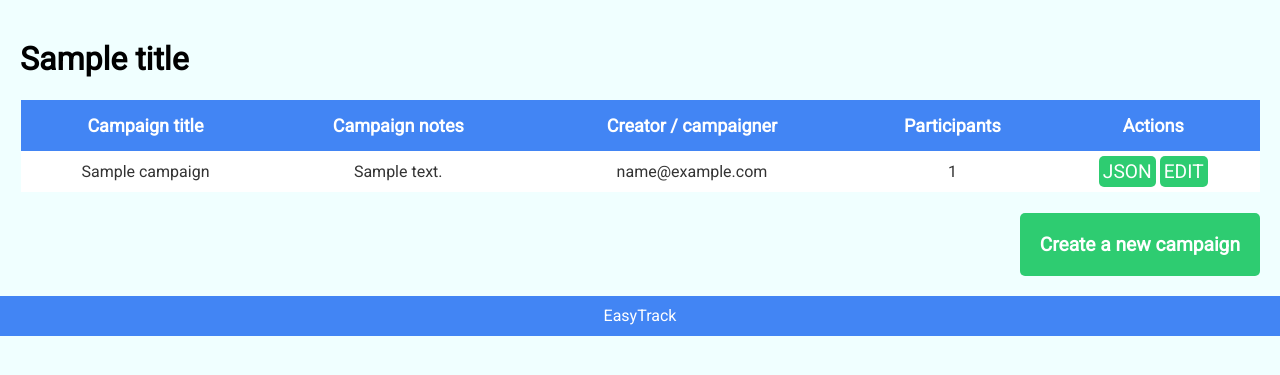
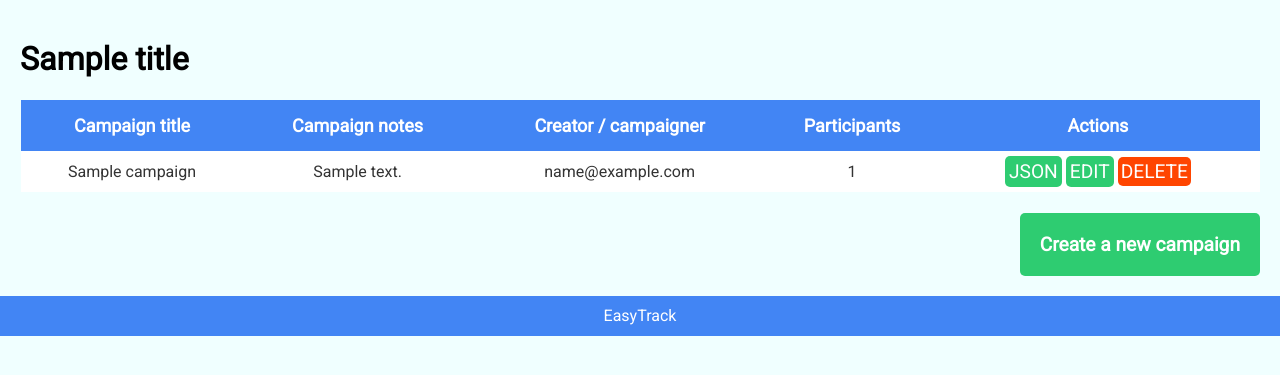
Before and after one commit to Qobiljon/ET_Dashboard, a Django app: template templates/2. campaigns_list.html in a window 1280 px wide. Shown: the part 60-435 px from the top of the page. Run offline with Django 3.2, Linux system fonts and the light colour scheme; tables that the repository leaves empty hold one stand-in row (values such as "Sample post"); the template is opened without the code that fills it: values that come from a table or form of the project are taken from there, most other values are stand-ins (such as "Sample title", 1, 10 or a date in 2020).

Commit message:
checking delete campaign button action

```diff
--- a/templates/2. campaigns_list.html
+++ b/templates/2. campaigns_list.html
@@ -22,7 +22,7 @@
                     {# {% with campaign_id=campaign.campaign_id %} #}
                     {# <a class="action_button_green" href="{% url 'notifications' %}?campaign_id={{ campaign.campaign_id }}">{{ notifications.campaign_id|length }}</a> #}
                     {# {% endwith %} #}
-                    <!-- a class="action_button_red" href="{% url 'delete-campaign' %}?campaign_id={{ campaign.campaign_id }}">DELETE</a -->
+                    <a id="delete_campaign_button" class="action_button_red" href="#" onclick="deleteCampaignClick(this);" data="{% url 'delete-campaign' %}?campaign_id={{ campaign.campaign_id }}">DELETE</a>
                 </td>
             </tr>
         {% endfor %}
@@ -39,6 +39,14 @@
                 });
             });
         });
+
+        void deleteCampaignClick(button)
+        {
+            if (confirm("Are you sure you want to delete this campaign ?")) {
+                alert(button.data);
+                // window.location.href = button.data;
+            }
+        }
     </script>
 
     <style>
```
